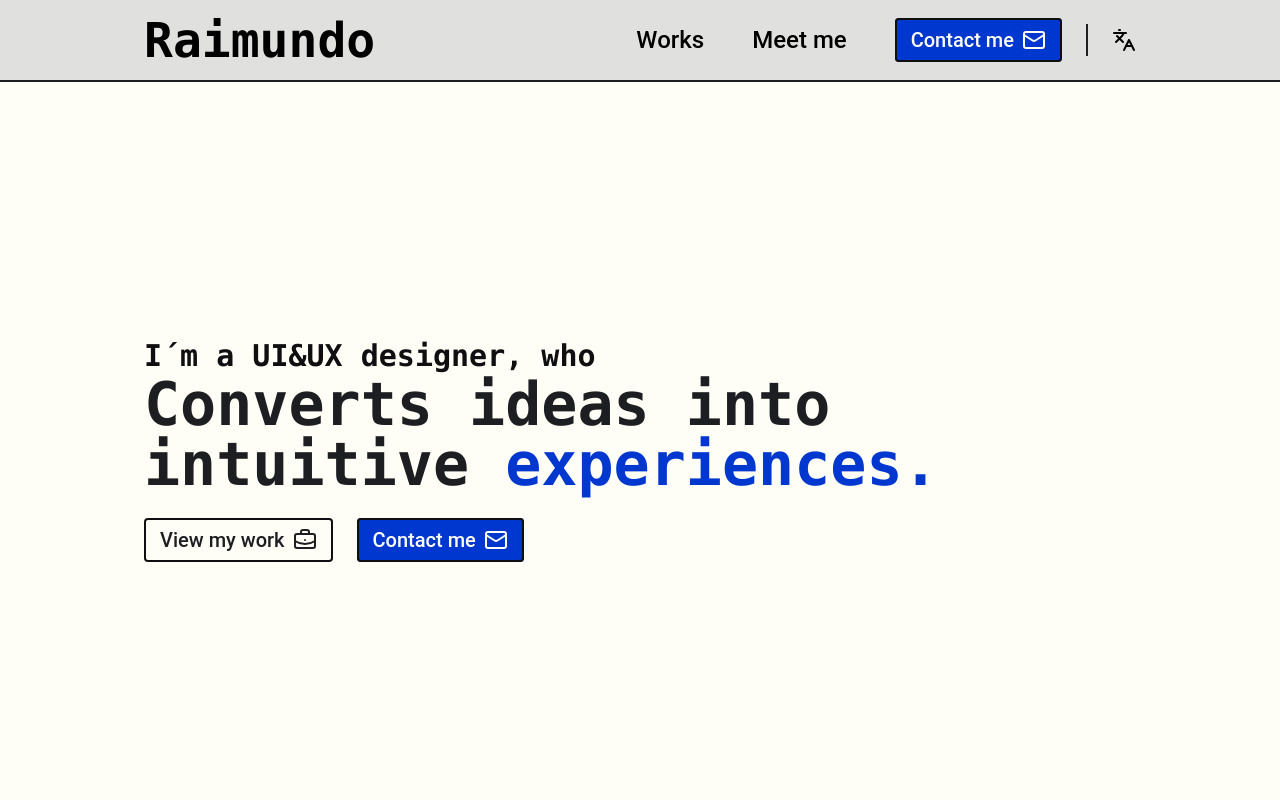
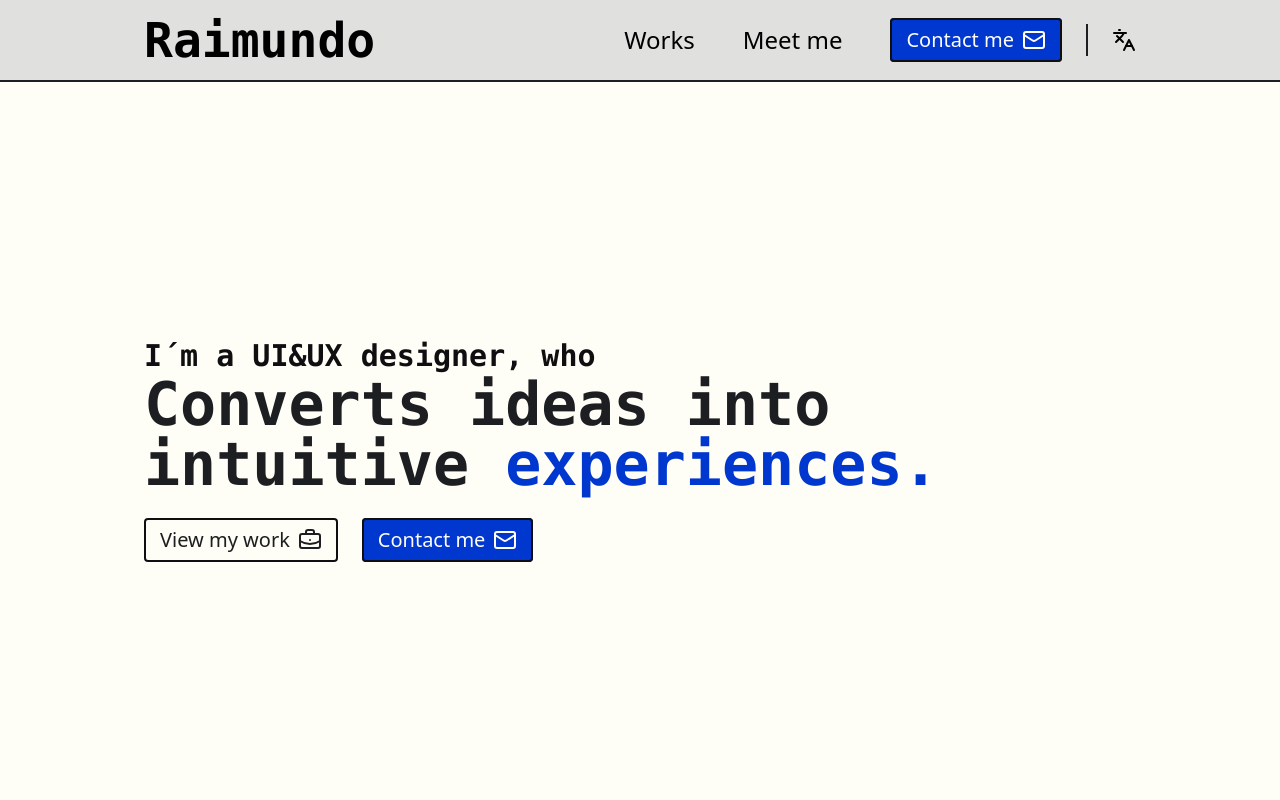
Before and after one commit to Raiksan/portfolio, a React (Vite) app: page / in a window 1280 px wide. Shown: the top 800 px of the page. Built offline with nearby package versions, Linux system fonts and the light colour scheme.

Commit message:
Quick fix in font

```diff
--- a/src/App.css
+++ b/src/App.css
@@ -2,8 +2,8 @@
 @import url('https://fonts.googleapis.com/css2?family=Cascadia+Mono:ital,wght@0,200..700;1,200..700&family=Roboto:ital,wght@0,100..900;1,100..900&display=swap');
 
 @theme{
+  --default-font-sans-family:Roboto;
   --default-mono-font-family:Cascadia Mono;
-  --default-font-family:Roboto;
   --color-p1:#1D1E21;
   --color-p2:#0F0F11;
   --color-b1:#FEFDF6;
```
